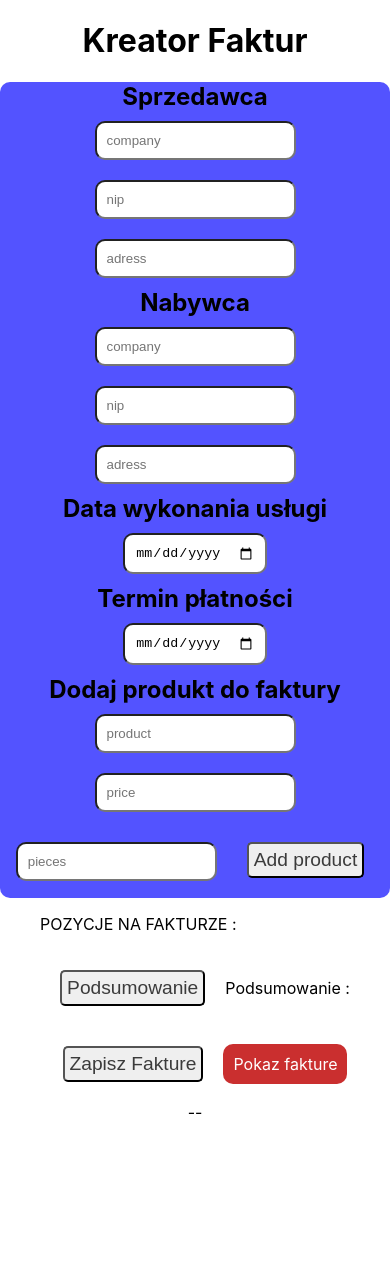
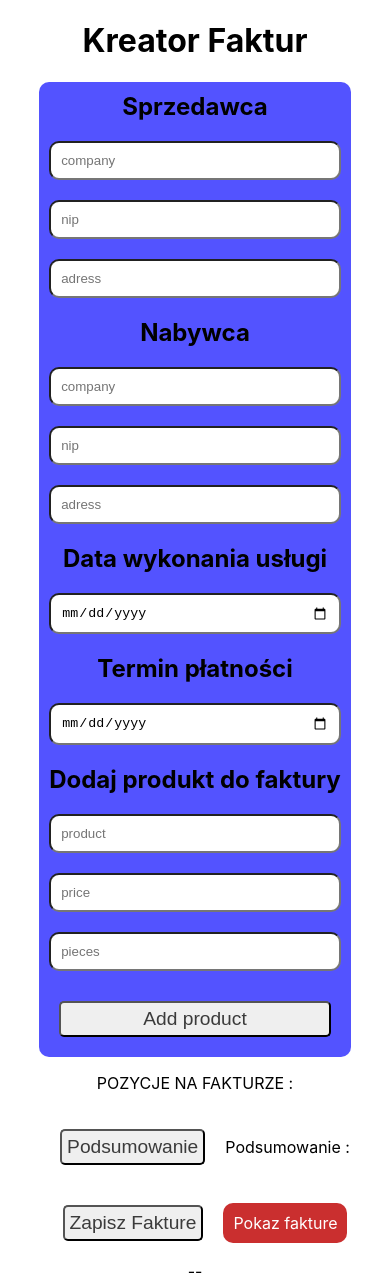
Before and after one commit to marcinoles87/invoicecreator, a React (Create React App) app: page / in a window 390 px wide. Before the commit the page ends 1122 px from the top, so only its background shows below. Built offline with nearby package versions, Linux system fonts and the light colour scheme.

Commit message:
add css media rule

```diff
--- a/src/App.css
+++ b/src/App.css
@@ -127,3 +127,30 @@ table th , td{
   padding: 12px;
 
 }
+
+
+@media screen and (max-width:426px) {
+
+  .inputs{
+    display: flex;
+    flex-direction: column;
+  }
+
+  h2{
+    padding: 10px;
+  }
+
+  .allproduct{
+    display: flex;
+    flex-direction: column;
+    justify-content: center;
+    align-items: center;
+    text-align: center;
+  }
+
+  .zapisana-faktura{
+    display: flex;
+    flex-direction: column;
+  }
+
+}
--- a/src/App.js
+++ b/src/App.js
@@ -148,7 +148,7 @@ function App() {
            <Link className='link' to={'/faktura'} >Pokaz fakture</Link>
          </div>
 
-         <div>
+         <div className='zapisana-faktura'>
            {confirm ?
              <>
                <h3>Sprzedawca</h3>
@@ -161,13 +161,13 @@ function App() {
                  return(
                    <>
 
-                    <p>{item.product} , cena/szt : {item.price} , sztuk : {item.pieces} , do zapłaty :  {item.sum}</p>
+                    <p>{item.product} , cena/szt : {item.price} , sztuk : {item.pieces} , do zapłaty :  <b>{item.sum} Pln</b></p>
 
                    </>
                  )
                })}</p>
 
-                 <h2>Suma do zapłaty : {sum}</h2>
+                 <h2>Suma do zapłaty : {sum} PLN</h2>
              </>
 
 
--- a/src/pages/Faktura.js
+++ b/src/pages/Faktura.js
@@ -58,8 +58,8 @@ function Faktura(props) {
                     <td>szt</td>
 
                     <td>{item.price}</td>
-                    <td>{(item.price-(item.price*0.23)).toFixed(2)}</td>
-                    <td>{(item.sum*0.23).toFixed(2)}</td>
+                    <td>{(item.price-(item.sum/(1+0.23)*0.23)).toFixed(2)}</td>
+                    <td>{(item.sum/(1+0.23)*0.23).toFixed(2)}</td>
                     <td>{item.sum} PLN</td>
                   </tr>
 
@@ -75,7 +75,7 @@ function Faktura(props) {
             <td></td>
             <td></td>
             <td></td>
-            <td>{ (allProduct.reduce( (prev, current) => prev + current.sum*0.23 , 0)).toFixed(2)}</td>
+            <td>{ (allProduct.reduce( (prev, current) => prev + (current.sum/(1+0.23)*0.23) , 0).toFixed(2))}</td>
             <td>{(sum).toFixed(2)} PLN</td>
           </tr>
 
```
